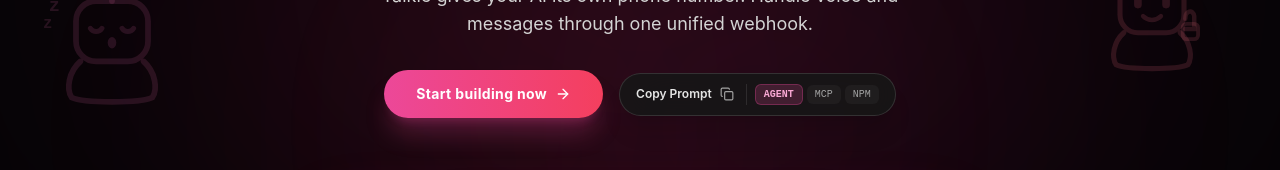
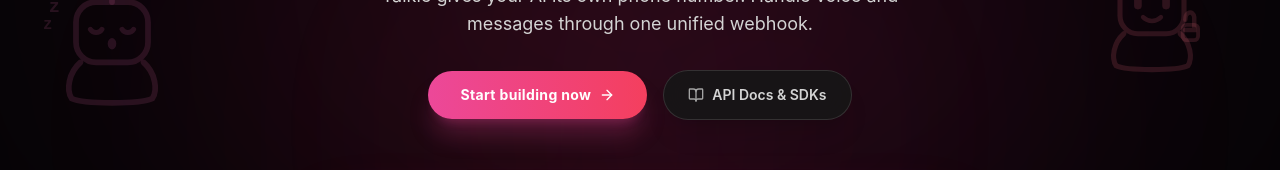
Before and after one commit to puneetnith28/Talkie, a Next.js app in the folder apps/web/: page / in a window 1280 px wide. Shown: the part 403-573 px from the top of the page. Built offline with nearby package versions, Linux system fonts and the light colour scheme; no server answers.

Commit message:
remove prompt copy pill from landing hero

```diff
--- a/apps/web/src/components/marketing/hero.tsx
+++ b/apps/web/src/components/marketing/hero.tsx
@@ -1,30 +1,13 @@
 'use client';
 
-import React, { useState } from 'react';
+import React from 'react';
 import Link from 'next/link';
-import { ArrowRight, Copy, Check } from 'lucide-react';
+import { ArrowRight, BookOpen } from 'lucide-react';
 import { FloatingMascots } from './floating-mascots';
 import { HeroCallPill } from './hero-call-pill';
 import { TalkToTeamBadge } from './talk-badge';
 
 export function MarketingHero() {
-  const [copiedPrompt, setCopiedPrompt] = useState(false);
-  const [activeChip, setActiveChip] = useState<'agent' | 'mcp' | 'npm'>('agent');
-
-  const prompts: Record<'agent' | 'mcp' | 'npm', string> = {
-    agent: `curl -X POST https://api.talkie.ai/v1/calls \\
-  -H "Authorization: Bearer $TALKIE_API_KEY" \\
-  -d '{"agentId": "ag_voice_01", "to": "+14155550199"}'`,
-    mcp: `npx -y @talkie/mcp-server --api-key=$TALKIE_API_KEY`,
-    npm: `npm install @talkie/sdk`,
-  };
-
-  const handleCopyPrompt = () => {
-    navigator.clipboard.writeText(prompts[activeChip]);
-    setCopiedPrompt(true);
-    setTimeout(() => setCopiedPrompt(false), 2000);
-  };
-
   return (
     <section className="relative pt-12 sm:pt-20 pb-16 overflow-hidden bg-[#050406]">
       {/* Background Floating Silhouettes */}
@@ -47,9 +30,8 @@ export function MarketingHero() {
           Talkie gives your AI its own phone number. Handle voice and messages through one unified webhook.
         </p>
 
-        {/* Interactive Action Buttons Row */}
-        <div className="flex flex-col sm:flex-row items-center justify-center gap-3.5 sm:gap-4 mt-8 mb-16 animate-hero-cta w-full max-w-lg">
-          {/* Left CTA: Start building now -> */}
+        {/* Action Call to Actions */}
+        <div className="flex flex-col sm:flex-row items-center justify-center gap-3.5 sm:gap-4 mt-8 mb-16 animate-hero-cta">
           <Link
             href="/sign-up"
             className="w-full sm:w-auto px-8 py-3.5 rounded-full bg-gradient-to-r from-pink-500 to-rose-500 hover:from-pink-400 hover:to-rose-400 text-white text-sm font-bold tracking-wide flex items-center justify-center gap-2 shadow-xl shadow-pink-500/25 active:scale-95 transition"
@@ -58,40 +40,13 @@ export function MarketingHero() {
             <ArrowRight className="w-4 h-4" />
           </Link>
 
-          {/* Right CTA: Copy Prompt ⧉ with Segmented Chips */}
-          <div className="w-full sm:w-auto flex items-center justify-between gap-3 px-4 py-2.5 rounded-full bg-neutral-900/90 border border-white/[0.12] shadow-xl backdrop-blur-xl">
-            <button
-              type="button"
-              onClick={handleCopyPrompt}
-              className="flex items-center gap-2 text-xs font-semibold text-neutral-200 hover:text-white transition"
-              title="Click to copy terminal command"
-            >
-              <span>{copiedPrompt ? 'Copied to clipboard!' : 'Copy Prompt'}</span>
-              {copiedPrompt ? (
-                <Check className="w-3.5 h-3.5 text-pink-400" />
-              ) : (
-                <Copy className="w-3.5 h-3.5 text-neutral-400" />
-              )}
-            </button>
-
-            {/* Segmented Chips */}
-            <div className="flex items-center gap-1 pl-2 border-l border-white/[0.1]">
-              {(['agent', 'mcp', 'npm'] as const).map((chip) => (
-                <button
-                  key={chip}
-                  type="button"
-                  onClick={() => setActiveChip(chip)}
-                  className={`text-[10px] uppercase font-mono px-2 py-0.5 rounded-md transition ${
-                    activeChip === chip
-                      ? 'bg-pink-500/20 text-pink-300 font-bold border border-pink-500/30'
-                      : 'text-neutral-400 hover:text-neutral-200 bg-white/[0.04]'
-                  }`}
-                >
-                  {chip}
-                </button>
-              ))}
-            </div>
-          </div>
+          <Link
+            href="/docs"
+            className="w-full sm:w-auto px-6 py-3.5 rounded-full bg-neutral-900/90 hover:bg-neutral-800/90 text-neutral-300 hover:text-white text-sm font-semibold border border-white/[0.12] shadow-xl backdrop-blur-xl transition active:scale-95 flex items-center justify-center gap-2"
+          >
+            <BookOpen className="w-4 h-4 text-neutral-400" />
+            <span>API Docs &amp; SDKs</span>
+          </Link>
         </div>
 
         {/* Floating Telephony Call Simulator & Waveform */}
```
